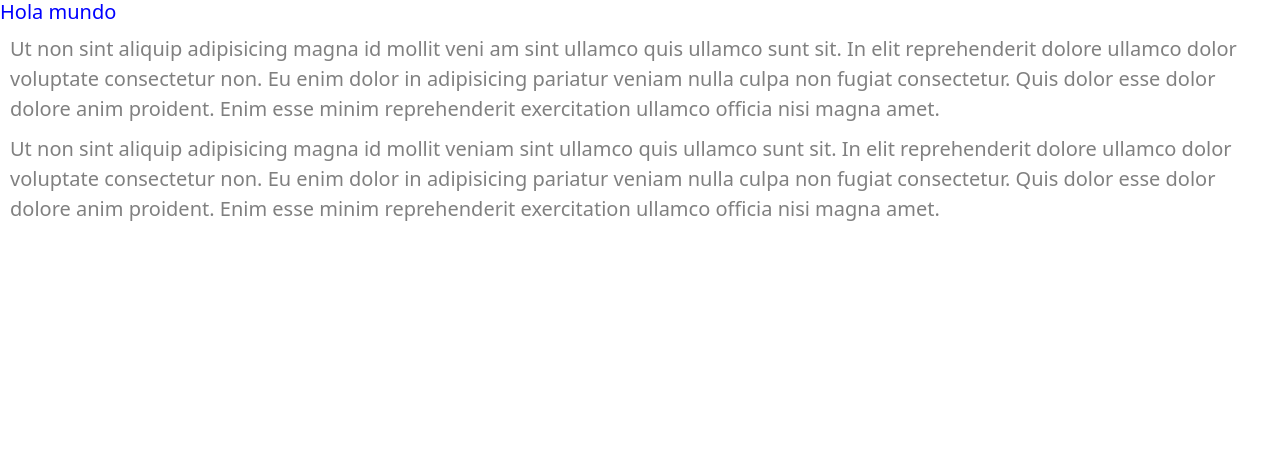
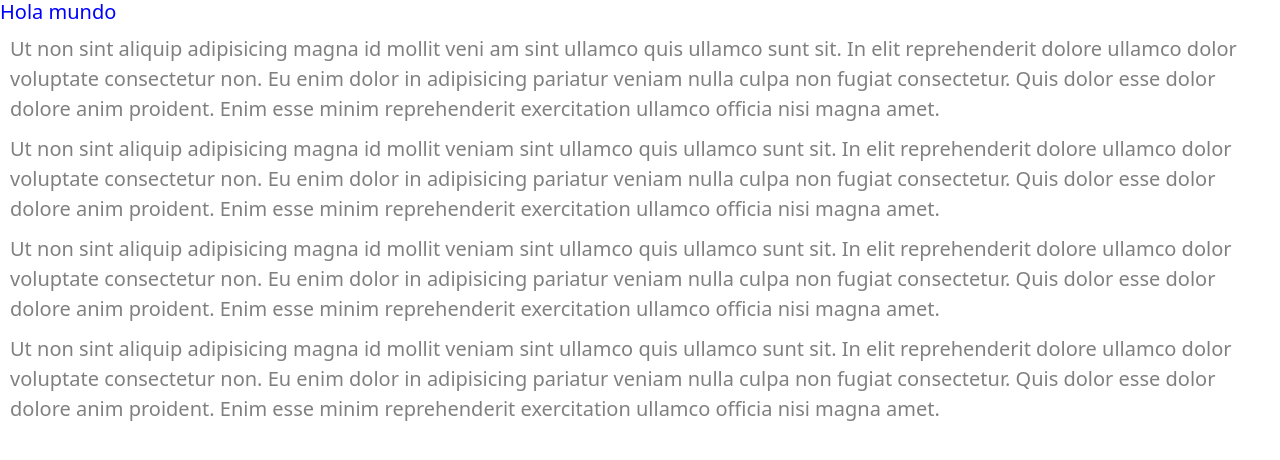
Before and after one commit to RQI2019/crehana-git, an Angular app: page / in a window 1280 px wide. Shown: the top 460 px of the page. Built offline with nearby package versions, Linux system fonts and the light colour scheme.

Commit message:
se agregaron mas parrafos

```diff
--- a/src/app/app.component.html
+++ b/src/app/app.component.html
@@ -3,5 +3,7 @@
 
 <p>Ut non sint aliquip <strong> adipisicing magna id</strong>  mollit veni <strong>am sint ullamco quis</strong> ullamco sunt sit. In elit reprehenderit dolore ullamco dolor voluptate consectetur non. Eu enim dolor in adipisicing pariatur veniam nulla culpa non fugiat consectetur. Quis dolor esse dolor dolore anim proident. Enim esse minim reprehenderit exercitation ullamco officia nisi magna amet.</p>
 <p>Ut non sint aliquip adipisicing magna id mollit veniam sint ullamco quis ullamco sunt sit. In elit reprehenderit dolore ullamco dolor voluptate consectetur non. Eu enim dolor in adipisicing pariatur veniam nulla culpa non fugiat consectetur. Quis dolor esse dolor dolore anim proident. Enim esse minim reprehenderit exercitation ullamco officia nisi magna amet.</p>
+<p>Ut non sint aliquip adipisicing magna id mollit veniam sint ullamco quis ullamco sunt sit. In elit reprehenderit dolore ullamco dolor voluptate consectetur non. Eu enim dolor in adipisicing pariatur veniam nulla culpa non fugiat consectetur. Quis dolor esse dolor dolore anim proident. Enim esse minim reprehenderit exercitation ullamco officia nisi magna amet.</p>
+<p>Ut non sint aliquip adipisicing magna id mollit veniam sint ullamco quis ullamco sunt sit. In elit reprehenderit dolore ullamco dolor voluptate consectetur non. Eu enim dolor in adipisicing pariatur veniam nulla culpa non fugiat consectetur. Quis dolor esse dolor dolore anim proident. Enim esse minim reprehenderit exercitation ullamco officia nisi magna amet.</p>
 
 <router-outlet></router-outlet>
```
